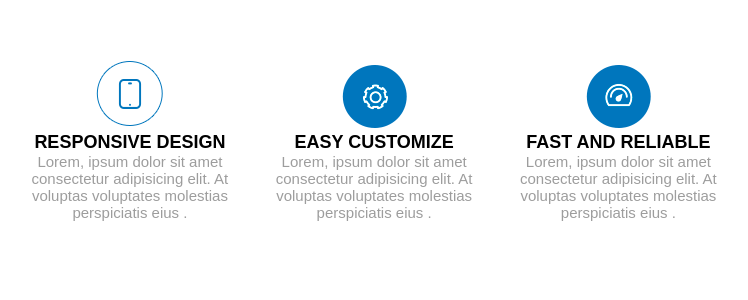
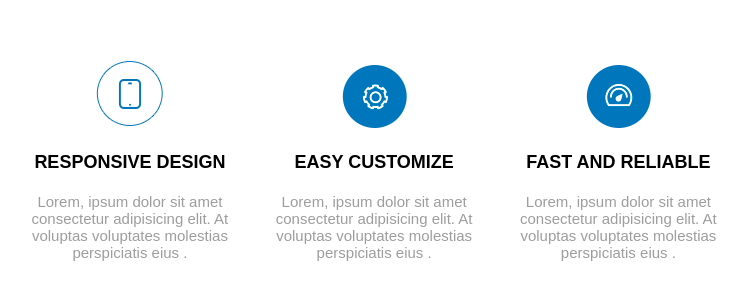
Before and after one commit to THRTYFR/homework6, a plain HTML site: page index.html in a window 1280 px wide. Shown: the part 190-490 px from the top of the page, without its empty margins (259-1007 px from the left). Drawn offline with Linux system fonts and the light colour scheme.

Commit message:
Added paddings

```diff
--- a/CSS/style.css
+++ b/CSS/style.css
@@ -20,4 +20,8 @@ p {
 h3 {
     font-size: 18px;
     font-family: sans-serif;
+    padding-bottom: 20px;
 }
+img {
+    padding-bottom: 20px;
+}
```
Also changed, not shown: index.html (+6 -0 lines).
